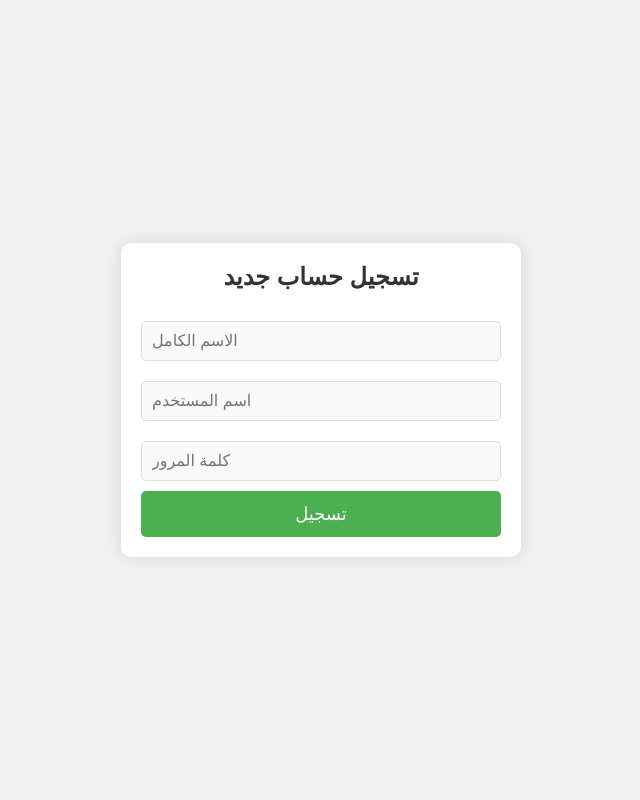
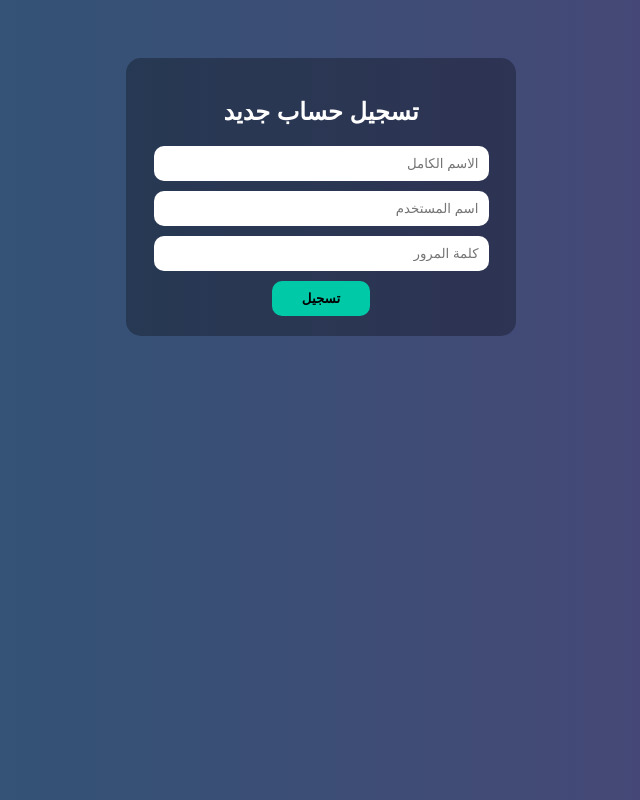
Before and after one commit to alilco/ali-esamm, a plain HTML site: page index.html in a window 1280 px wide. Shown: the whole page, without its empty margins (319-959 px from the left). Drawn offline with Linux system fonts and the light colour scheme.

Commit message:
Update style.css

```diff
--- a/style.css
+++ b/style.css
@@ -1,90 +1,46 @@
-/* إعدادات عامة */
-* {
-    margin: 0;
-    padding: 0;
-    box-sizing: border-box;
-}
-
 body {
-    font-family: Arial, sans-serif;
-    background-color: #f0f0f0;
-    display: flex;
-    justify-content: center;
-    align-items: center;
-    height: 100vh;
-    margin: 0;
+  direction: rtl;
+  font-family: 'Arial', sans-serif;
+  background: linear-gradient(to right, #2b5876, #4e4376);
+  color: white;
+  text-align: center;
+  padding-top: 50px;
 }
 
 .container {
-    background-color: white;
-    padding: 20px;
-    box-shadow: 0 0 15px rgba(0, 0, 0, 0.1);
-    border-radius: 10px;
-    width: 100%;
-    max-width: 400px;
+  max-width: 350px;
+  margin: auto;
+  background: rgba(0, 0, 0, 0.3);
+  padding: 20px;
+  border-radius: 15px;
 }
 
-h2 {
-    text-align: center;
-    font-size: 24px;
-    color: #333;
-    margin-bottom: 20px;
+input {
+  display: block;
+  width: 90%;
+  padding: 10px;
+  margin: 10px auto;
+  border: none;
+  border-radius: 10px;
 }
 
-/* تنسيق الحقول */
-input {
-    width: 100%;
-    padding: 10px;
-    margin: 10px 0;
-    border: 1px solid #ddd;
-    border-radius: 5px;
-    font-size: 16px;
-    color: #333;
-    background-color: #fafafa;
-}
-
-input:focus {
-    border-color: #4CAF50;
-    background-color: #fff;
-    outline: none;
-}
-
-/* زر التسجيل */
 button {
-    width: 100%;
-    padding: 12px;
-    background-color: #4CAF50;
-    color: white;
-    border: none;
-    border-radius: 5px;
-    font-size: 18px;
-    cursor: pointer;
-    transition: background-color 0.3s;
+  padding: 10px 30px;
+  background-color: #00c9a7;
+  border: none;
+  border-radius: 10px;
+  cursor: pointer;
+  font-weight: bold;
+  transition: background 0.3s ease;
 }
 
 button:hover {
-    background-color: #45a049;
+  background-color: #007f6b;
 }
 
-button:focus {
-    outline: none;
+.logo {
+  font-size: 2.5em;
+  font-weight: bold;
+  margin-bottom: 20px;
+  color: #fff;
 }
-
-/* استجابة للأجهزة المحمولة */
-@media (max-width: 480px) {
-    .container {
-        padding: 15px;
-    }
-
-    h2 {
-        font-size: 20px;
-    }
-
-    input {
-        font-size: 14px;
-    }
-
-    button {
-        font-size: 16px;
-    }
-}
```
